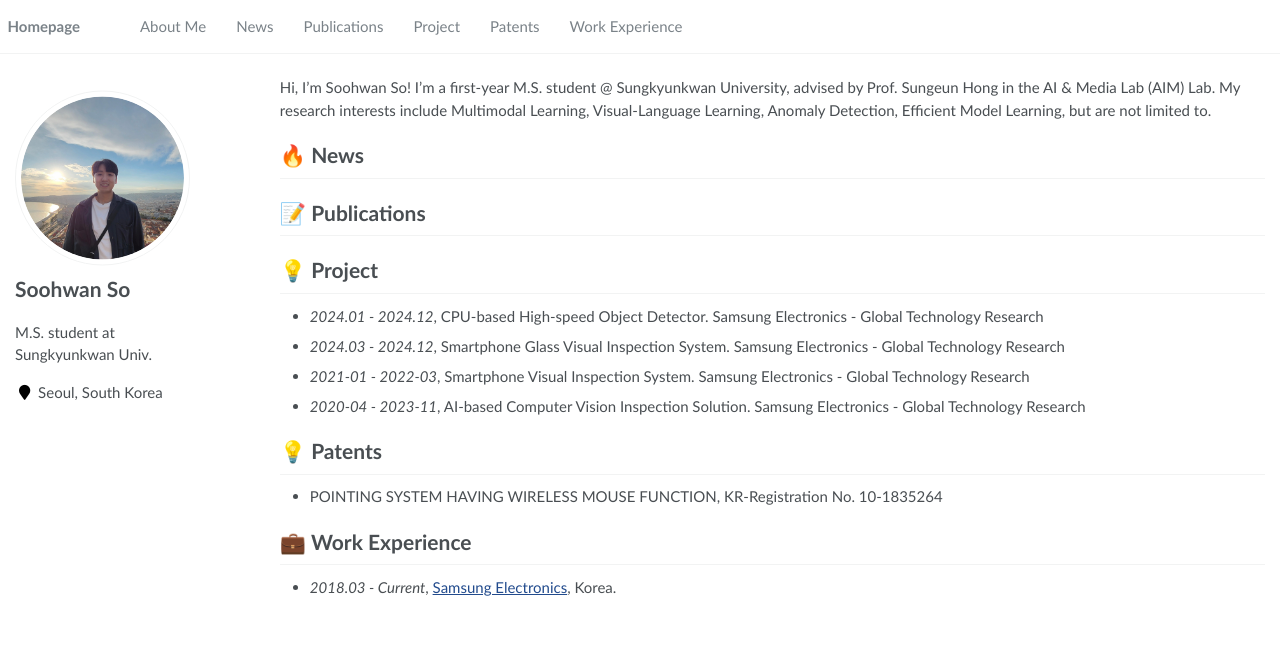
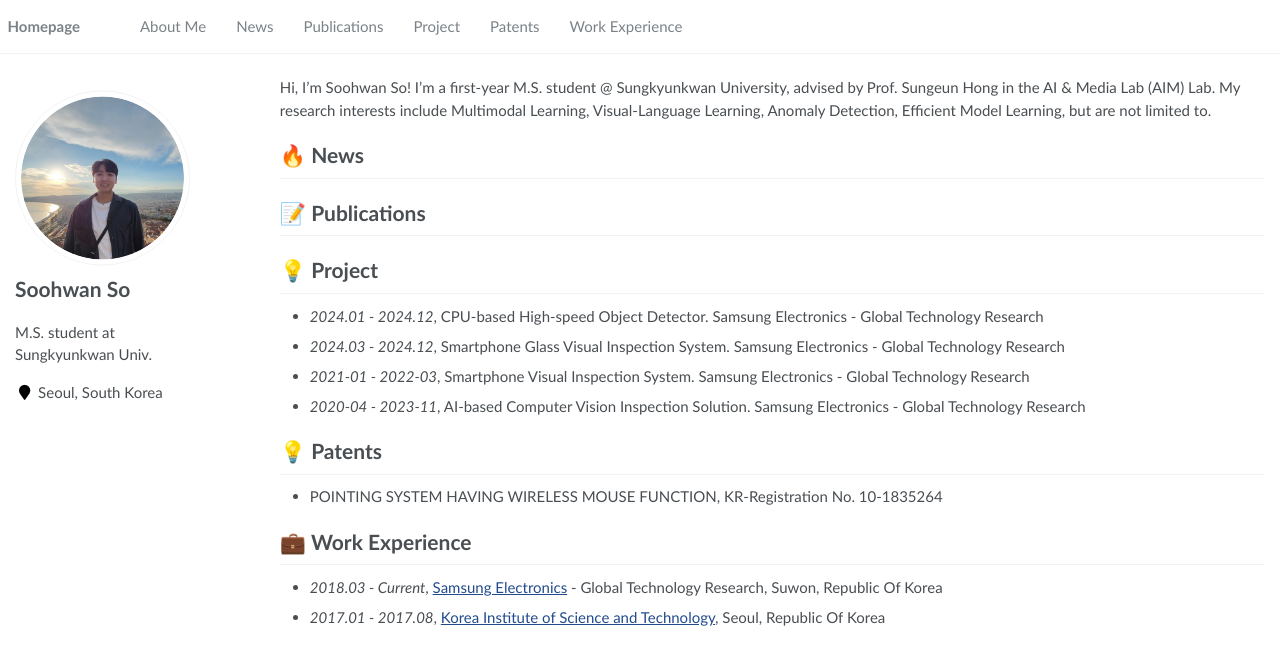
Before and after one commit to soohwan-so/soohwan-so.github.io, a Jekyll site: the page built from _pages/about.md, in a window 1280 px wide. Shown: the top 665 px of the page. Built offline with Jekyll 4.4.1, drawn with Linux system fonts in a browser that asks for light colours.

Commit message:
Update about.md

```diff
--- a/_pages/about.md
+++ b/_pages/about.md
@@ -68,4 +68,5 @@ Hi, I'm Soohwan So! I'm a first-year M.S. student @ Sungkyunkwan University, adv
 
 
 # 💼 Work Experience
-- *2018.03 - Current*, [Samsung Electronics](https://www.samsung.com/sec/about-us/company-info/), Korea.
+- *2018.03 - Current*, [Samsung Electronics](https://www.samsung.com/sec/about-us/company-info/) - Global Technology Research, Suwon, Republic Of Korea
+- *2017.01 - 2017.08*, [Korea Institute of Science and Technology](https://kist.re.kr/ko/intro/key-contacts.do), Seoul, Republic Of Korea
```
